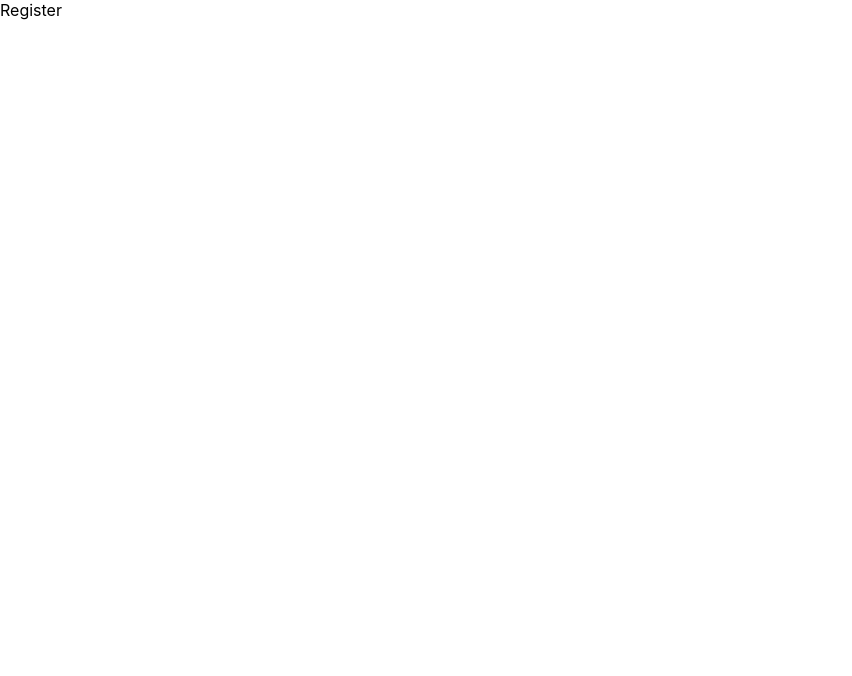
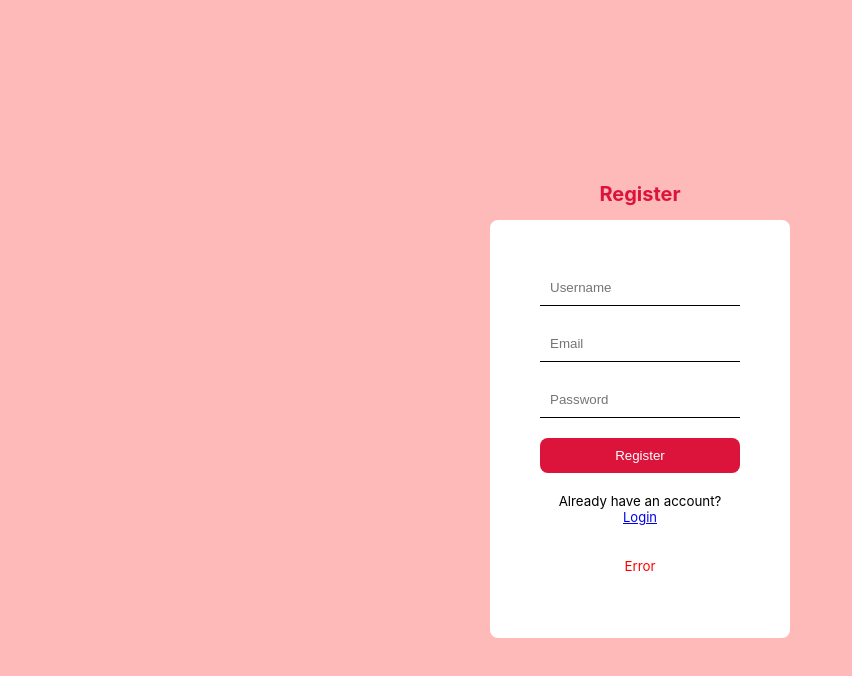
Before and after one commit to mbarto202/blog-website, a React (Create React App) app: page /register in a window 1280 px wide. Shown: the top 676 px of the page, without its empty margins (0-852 px from the left). Built offline with nearby package versions, Linux system fonts and the light colour scheme.

Commit message:
register page done

```diff
--- a/src/pages/Login.jsx
+++ b/src/pages/Login.jsx
@@ -6,10 +6,11 @@
     <div className='auth'>
         <h1>Login</h1>
         <form>
-          <input type="text" placeholder='Username' />
-          <input type="password" placeholder='Password' />
+          <input required type="text" placeholder='Username' />
+          <input required type="password" placeholder='Password' />
           <button>Login</button>
           <a href="/register">Sign up</a>
+          <p>Error</p>
         </form>
     </div>
   )
--- a/src/pages/Register.jsx
+++ b/src/pages/Register.jsx
@@ -1,8 +1,19 @@
 import React from 'react'
+import './login.css'
 
 const Register = () => {
   return (
-    <div>Register</div>
+    <div className='auth'>
+        <h1>Register</h1>
+        <form>
+          <input required type="text" placeholder='Username' />
+          <input required type="email" placeholder='Email' />
+          <input required type="password" placeholder='Password' />
+          <button>Register</button>
+          <span>Already have an account? <a href="/login">Login</a></span>
+          <p>Error</p>
+        </form>
+    </div>
   )
 }
 
--- a/src/pages/login.css
+++ b/src/pages/login.css
@@ -42,3 +42,18 @@
     text-align: center;
     font-size: smaller;
 }
+
+p{
+    font-size: smaller;
+    color: red;
+    text-align: center;
+}
+
+span{
+    text-align: center;
+    font-size: smaller;
+}
+
+span a{
+    font-size: small;
+}
```
